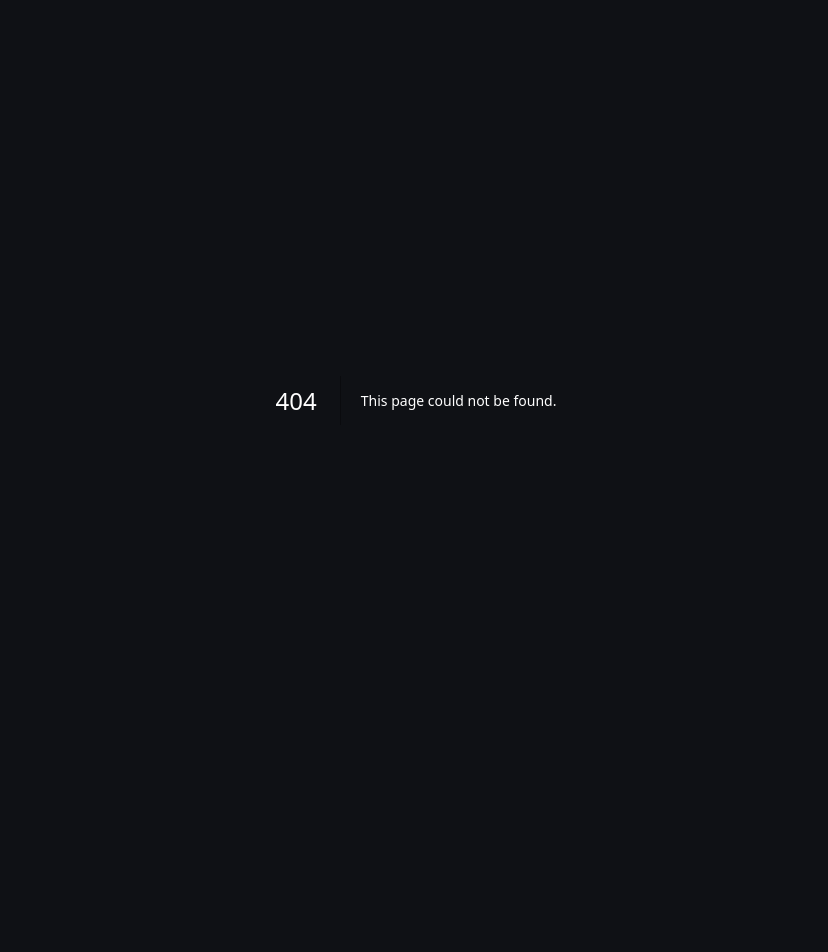
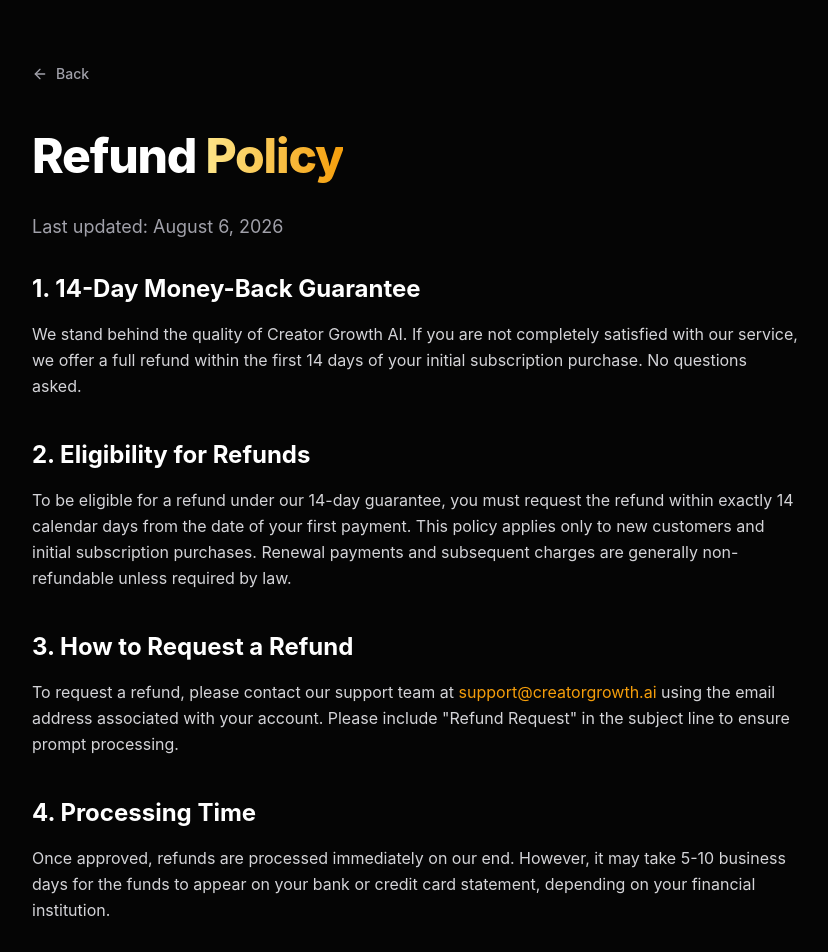
Before and after one commit to israelwerku-hash/creator-growth-ai, a Next.js app: page /refunds in a window 1280 px wide. Before the commit this address had no page. Shown: the top 952 px of the page, without its empty margins (224-1052 px from the left). Before the commit the page ends 800 px from the top, so only its background shows below. Built offline with nearby package versions, Linux system fonts and the light colour scheme.

Commit message:
fix: safeguard credit deduction and sync DM generation response with UI state

```diff
--- /dev/null
+++ b/src/app/refunds/page.tsx
@@ -0,0 +1,61 @@
+"use client";
+
+import Link from "next/link";
+import { ArrowLeft } from "lucide-react";
+
+export default function RefundsPage() {
+  return (
+    <div className="min-h-screen bg-[#050505] text-white font-sans selection:bg-white/20 p-8 md:p-16">
+      <div className="max-w-3xl mx-auto">
+        <Link href="/" className="inline-flex items-center gap-2 text-zinc-400 hover:text-amber-500 transition-colors mb-12">
+          <ArrowLeft className="w-4 h-4" />
+          <span className="text-sm font-medium">Back</span>
+        </Link>
+
+        <h1 className="text-4xl md:text-5xl font-extrabold tracking-tight mb-8">
+          Refund <span className="text-transparent bg-clip-text bg-gradient-to-r from-amber-200 to-amber-500">Policy</span>
+        </h1>
+
+        <div className="prose prose-invert prose-amber max-w-none">
+          <p className="text-zinc-400 leading-relaxed text-lg mb-8">
+            Last updated: {new Date().toLocaleDateString('en-US', { month: 'long', day: 'numeric', year: 'numeric' })}
+          </p>
+
+          <section className="mb-10">
+            <h2 className="text-2xl font-bold text-white mb-4">1. 14-Day Money-Back Guarantee</h2>
+            <p className="text-zinc-300 leading-relaxed mb-4">
+              We stand behind the quality of Creator Growth AI. If you are not completely satisfied with our service, we offer a full refund within the first 14 days of your initial subscription purchase. No questions asked.
+            </p>
+          </section>
+
+          <section className="mb-10">
+            <h2 className="text-2xl font-bold text-white mb-4">2. Eligibility for Refunds</h2>
+            <p className="text-zinc-300 leading-relaxed mb-4">
+              To be eligible for a refund under our 14-day guarantee, you must request the refund within exactly 14 calendar days from the date of your first payment. This policy applies only to new customers and initial subscription purchases. Renewal payments and subsequent charges are generally non-refundable unless required by law.
+            </p>
+          </section>
+
+          <section className="mb-10">
+            <h2 className="text-2xl font-bold text-white mb-4">3. How to Request a Refund</h2>
+            <p className="text-zinc-300 leading-relaxed mb-4">
+              To request a refund, please contact our support team at <a href="mailto:support@creatorgrowth.ai" className="text-amber-500 hover:text-amber-400">support@creatorgrowth.ai</a> using the email address associated with your account. Please include "Refund Request" in the subject line to ensure prompt processing.
+            </p>
+          </section>
+
+          <section className="mb-10">
+            <h2 className="text-2xl font-bold text-white mb-4">4. Processing Time</h2>
+            <p className="text-zinc-300 leading-relaxed mb-4">
+              Once approved, refunds are processed immediately on our end. However, it may take 5-10 business days for the funds to appear on your bank or credit card statement, depending on your financial institution.
+            </p>
+          </section>
+
+          <div className="p-6 rounded-2xl bg-amber-500/5 border border-amber-500/20 mt-12">
+            <p className="text-amber-400/80 text-sm text-center">
+              This is a standard SaaS refund policy. Please consult with legal counsel to ensure it meets the requirements of your jurisdiction.
+            </p>
+          </div>
+        </div>
+      </div>
+    </div>
+  );
+}
```
